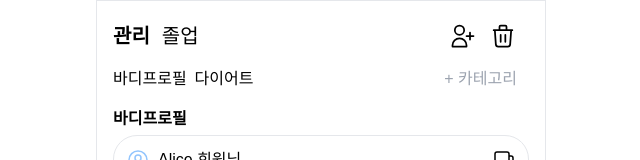
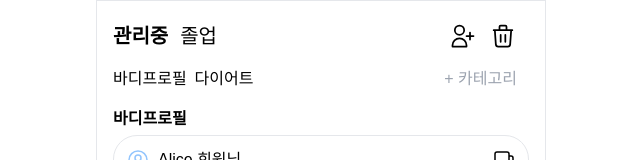
Before and after one commit to codestates/bodysign-frontend, a Next.js app in the folder client/: page /trainer/manage-member in a window 1280 px wide. Shown: the top 160 px of the page, without its empty margins (319-959 px from the left). Built offline with nearby package versions, Linux system fonts and the light colour scheme.

Commit message:
카테고리명 변경

```diff
--- a/client/src/pages/trainer/manage-member/index.tsx
+++ b/client/src/pages/trainer/manage-member/index.tsx
@@ -29,7 +29,7 @@ interface FormInput {
 const ManageMember: NextPage = () => {
 	const [ isAddMemberModalOpen, setIsAddMemberModalOpen ] = useState(false)
 	const [ isSearchMemberModalOpen, setIsSearchMemberModalOpen ] = useState(false)
-	const [category, setCategory] = useState('관리')
+	const [category, setCategory] = useState('관리중')
 	const [checkModal, setCheckModal] = useState('addmember')
 	const [checkList, setCheckList] = useState([])
 	const modal = useReactiveVar(modalVar)
@@ -63,7 +63,7 @@ const ManageMember: NextPage = () => {
 	useEffect(() => {
 		if (category === '졸업') {
 			// filter
-		} else if (category === '관리') {
+		} else if (category === '관리중') {
 		}
 	}, [category])
 
@@ -83,9 +83,9 @@ const ManageMember: NextPage = () => {
 					<div className="flex items-center justify-between">
 						<span className="flex text-[20px]">
 							<div
-								className={`${category === '관리' ? 'font-bold' : ''}`}
-								onClick={() => setCategory('관리')}>
-								관리
+								className={`${category === '관리중' ? 'font-bold' : ''}`}
+								onClick={() => setCategory('관리중')}>
+								관리중
 							</div>
 							<div
 								className={`ml-3 ${
@@ -193,7 +193,7 @@ const ManageMember: NextPage = () => {
 															: e => {
 																	console.log(e.target)
 																	// 회원 삭제 API
-																	// 1. Local-only fields를 이용해서 선택한 아이템의 isCheck 상태를 관리한다.
+																	// 1. Local-only fields를 이용해서 선택한 아이템의 isCheck 상태를 관리중한다.
 																	// 2. isCheck 상태에 따라 bg 컬러와 check-circle를 표시한다.
 															  }
 													}>
```
